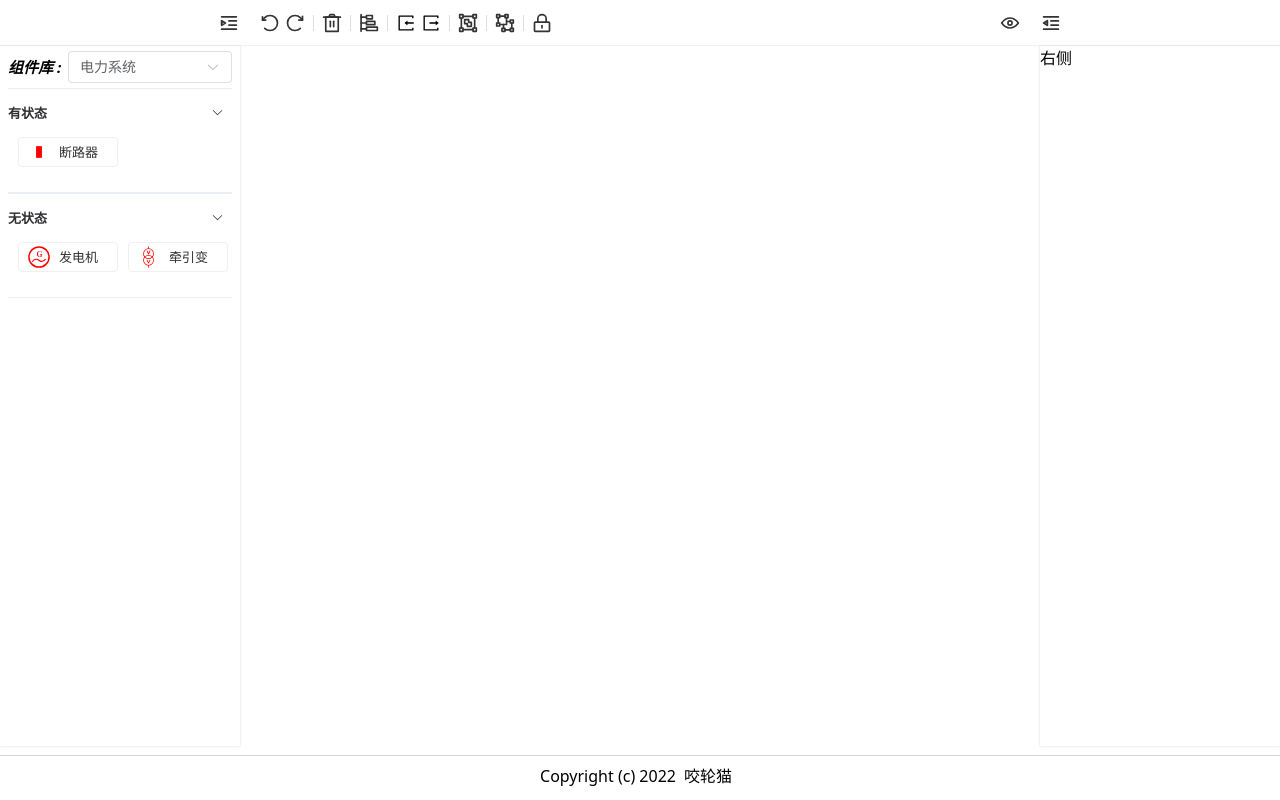
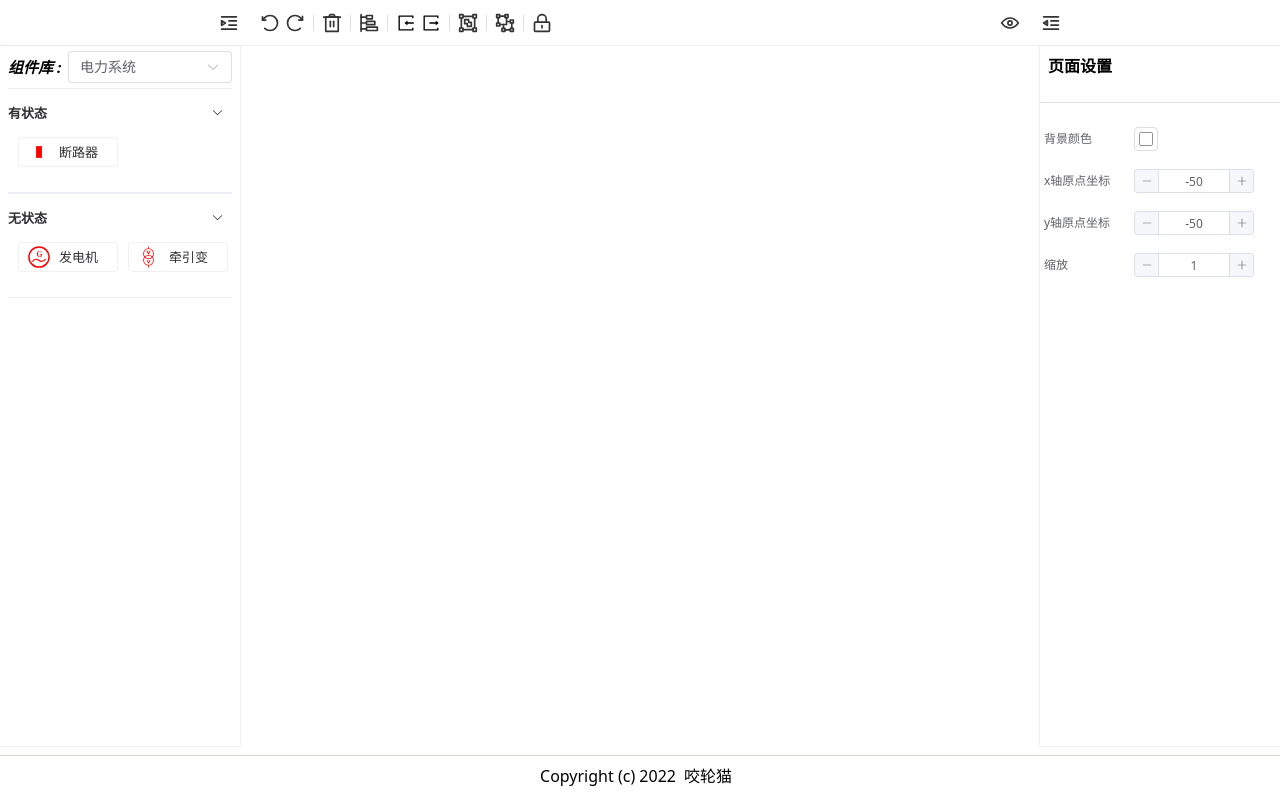
Before and after one commit to yaolunmao/vue-webtopo-svgeditor, a Vue app: page /edit in a window 1280 px wide. Built offline with nearby package versions, Linux system fonts and the light colour scheme.

Commit message:
feat: 右侧面板

```diff
--- a/src/components/webtopo-svgedit/components/center-panel/index.vue
+++ b/src/components/webtopo-svgedit/components/center-panel/index.vue
@@ -11,14 +11,16 @@
   >
     <svg
       xmlns="http://www.w3.org/2000/svg"
-      style="background-color: #fff;:hover:border: 1px;"
+      :style="{ backgroundColor: configStore.svg.background_color }"
       width="100%"
       height="100%"
     >
       <g
         :transform="`translate(${
-          configStore.position_center.x + svgEditLayoutStore.center_offset.x
-        },${configStore.position_center.y + svgEditLayoutStore.center_offset.y})rotate(0)scale(1)`"
+          configStore.svg.position_center.x + svgEditLayoutStore.center_offset.x
+        },${
+          configStore.svg.position_center.y + svgEditLayoutStore.center_offset.y
+        })rotate(${0})scale(${configStore.svg.scale})`"
       >
         <g
           v-for="(item, index) in globalStore.done_json"
@@ -29,6 +31,11 @@
                       globalStore.intention == EGlobalStoreIntention.Move &&
                       globalStore.handle_svg_info?.info.id == item.id
                         ? 'svg-item-move'
+                        : ''
+                    } ${
+            globalStore.intention == EGlobalStoreIntention.Select &&
+            globalStore.handle_svg_info?.info.id == item.id
+              ? 'svg-item-select'
               : ''
           }`"
           @mousedown="onSvgMouseDown(item, index, $event)"
@@ -91,7 +98,7 @@
     e.preventDefault();
     e.cancelBubble = true;
     //鼠标在画布上的组件按下记录选中的组件信息和鼠标位置信息等
-    globalStore.intention = EGlobalStoreIntention.Move;
+    globalStore.intention = EGlobalStoreIntention.Select;
     globalStore.setHandleSvgInfo(select_item, index);
     globalStore.setMouseInfo({
       state: EMouseInfoState.Down,
@@ -113,10 +120,15 @@
       globalStore.mouse_info.now_position_x + clientX - globalStore.mouse_info.position_x;
     globalStore.mouse_info.new_position_y =
       globalStore.mouse_info.now_position_y + clientY - globalStore.mouse_info.position_y;
-    if (globalStore.handle_svg_info?.info && globalStore.intention == EGlobalStoreIntention.Move) {
+    if (
+      globalStore.handle_svg_info?.info &&
+      (globalStore.intention == EGlobalStoreIntention.Select ||
+        globalStore.intention == EGlobalStoreIntention.Move)
+    ) {
       //有选中组件 移动组件
       globalStore.handle_svg_info.info.x = globalStore.mouse_info.new_position_x;
       globalStore.handle_svg_info.info.y = globalStore.mouse_info.new_position_y;
+      globalStore.intention = EGlobalStoreIntention.Move;
     } else if (globalStore.intention == EGlobalStoreIntention.MoveCanvas) {
       //移动画布
       svgEditLayoutStore.center_offset.x = globalStore.mouse_info.new_position_x;
@@ -134,10 +146,12 @@
       globalStore.done_json[globalStore.handle_svg_info.index].y =
         globalStore.mouse_info.new_position_y;
       globalStore.setDoneJson(globalStore.done_json);
-      globalStore.setHandleSvgInfo(undefined, 0);
+      globalStore.intention = EGlobalStoreIntention.Select;
+      // globalStore.setHandleSvgInfo(undefined, 0);
+    } else if (globalStore.intention != EGlobalStoreIntention.Select) {
+      globalStore.intention = EGlobalStoreIntention.None;
     }
 
-    globalStore.intention = EGlobalStoreIntention.None;
     globalStore.setMouseInfo({
       state: EMouseInfoState.Up,
       position_x: 0,
@@ -168,14 +182,22 @@
     height: 100%;
     cursor: v-bind('globalStore.intention == EGlobalStoreIntention.MoveCanvas?"grab":"default"');
   }
+
   .svg-item-none {
     cursor: move;
+
     &:hover {
       outline: 1px solid #0cf;
     }
   }
+
   .svg-item-move {
     cursor: move;
     outline: 1px dashed rgb(23, 222, 30);
   }
+
+  .svg-item-select {
+    cursor: move;
+    outline: 1px solid rgb(23, 222, 30);
+  }
 </style>
--- a/src/components/webtopo-svgedit/components/right-panel/index.vue
+++ b/src/components/webtopo-svgedit/components/right-panel/index.vue
@@ -1 +1,77 @@
-<template><div>右侧</div></template>
+<template>
+  <div>
+    <div class="mt-2" v-if="globalStore.intention != EGlobalStoreIntention.Select">
+      <div class="font-bold ml-2">页面设置</div>
+      <el-divider />
+      <div class="ml-1">
+        <el-form label-width="90px" label-position="left">
+          <el-form-item label="背景颜色" size="small">
+            <el-color-picker v-model="configStore.svg.background_color" />
+          </el-form-item>
+          <el-form-item label="x轴原点坐标" size="small">
+            <el-input-number v-model="configStore.svg.position_center.x"></el-input-number>
+          </el-form-item>
+          <el-form-item label="y轴原点坐标" size="small">
+            <el-input-number v-model="configStore.svg.position_center.y"></el-input-number>
+          </el-form-item>
+          <el-form-item label="缩放" size="small">
+            <el-input-number
+              v-model="configStore.svg.scale"
+              :step="0.1"
+              step-strictly
+            ></el-input-number>
+          </el-form-item>
+        </el-form>
+      </div>
+    </div>
+    <div
+      class="mx-2"
+      v-else-if="
+        globalStore.intention == EGlobalStoreIntention.Select && globalStore.handle_svg_info
+      "
+    >
+      <el-tabs v-model="activeName" @tab-click="handleClick">
+        <el-tab-pane label="样式" name="style">
+          <el-form label-width="90px" label-position="left">
+            <el-form-item label="标题" size="small">
+              <el-input v-model="globalStore.handle_svg_info.info.title" />
+            </el-form-item>
+            <el-form-item label="x轴坐标" size="small">
+              <el-input-number v-model="globalStore.handle_svg_info.info.x"></el-input-number>
+            </el-form-item>
+            <el-form-item label="y轴坐标" size="small">
+              <el-input-number v-model="globalStore.handle_svg_info.info.y"></el-input-number>
+            </el-form-item>
+          </el-form>
+        </el-tab-pane>
+        <el-tab-pane label="动画" name="animation"></el-tab-pane>
+        <el-tab-pane label="事件" name="event"></el-tab-pane>
+      </el-tabs>
+    </div>
+  </div>
+</template>
+<script setup lang="ts">
+  import {
+    ElDivider,
+    ElForm,
+    ElFormItem,
+    ElColorPicker,
+    ElInputNumber,
+    ElTabs,
+    ElTabPane,
+    TabsPaneContext,
+    ElInput
+  } from 'element-plus';
+  import { ref } from 'vue';
+  import { useConfigStore } from '../../../../store/config';
+  import { useGlobalStore } from '../../../../store/global';
+  import { EGlobalStoreIntention } from '../../../../store/global/types';
+  const configStore = useConfigStore();
+  const globalStore = useGlobalStore();
+
+  const activeName = ref('style');
+
+  const handleClick = (tab: TabsPaneContext, event: Event) => {
+    console.log(tab, event);
+  };
+</script>
--- a/src/store/config/index.ts
+++ b/src/store/config/index.ts
@@ -6,9 +6,13 @@ import { IPositionCenter } from './types';
 export const useConfigStore = defineStore('config-store', {
   state: (): IPositionCenter => {
     return {
-      position_center: {
-        x: -50,
-        y: -50
+      svg: {
+        background_color: '#fff',
+        scale: 1,
+        position_center: {
+          x: -50,
+          y: -50
+        }
       }
     };
   },
--- a/src/store/config/types.ts
+++ b/src/store/config/types.ts
@@ -1,6 +1,10 @@
 export interface IPositionCenter {
-  position_center: {
-    x: number;
-    y: number;
+  svg: {
+    background_color: string;
+    scale: number;
+    position_center: {
+      x: number;
+      y: number;
+    };
   };
 }
--- a/src/store/global/types.ts
+++ b/src/store/global/types.ts
@@ -17,7 +17,8 @@ export enum EGlobalStoreIntention {
   None = 'None',
   Create = 'Create',
   Move = 'Move',
-  MoveCanvas = 'MoveCanvas'
+  MoveCanvas = 'MoveCanvas',
+  Select = 'Select'
 }
 export interface IMouseInfo {
   state: EMouseInfoState;
```
Lines whose indentation alone changed are shown as unchanged.
